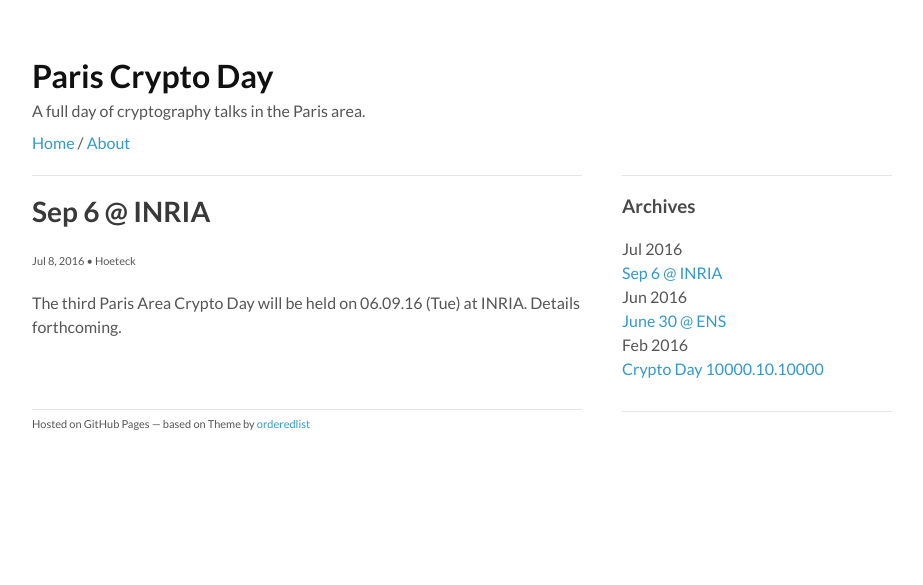
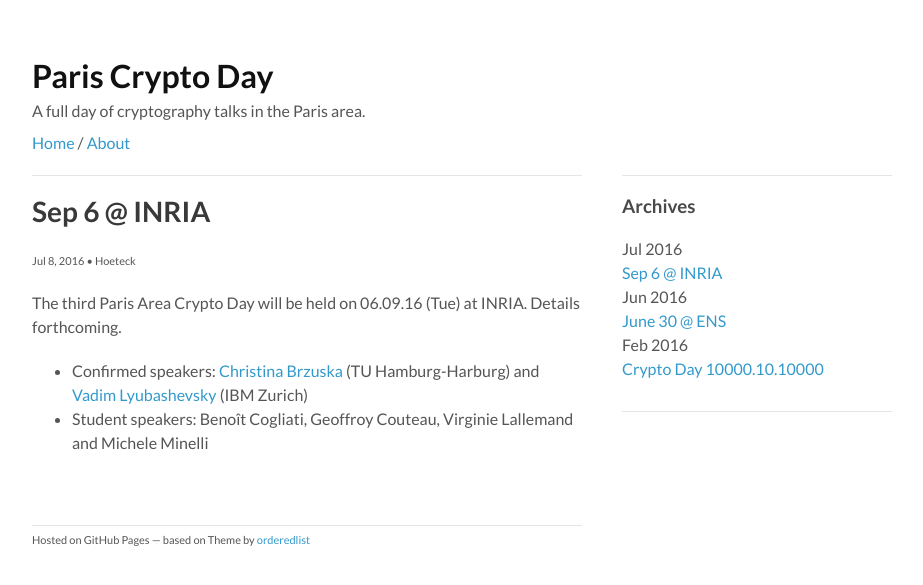
Before and after one commit to pariscryptoday/pariscryptoday.github.io, a Jekyll site: the page built from _posts/2016-07-11-third.md, in a window 1280 px wide. Shown: the top 585 px of the page, without its empty margins (178-1101 px from the left). Built offline with Jekyll 4.4.1, drawn with Linux system fonts in a browser that asks for light colours.

Commit message:
Update 2016-07-11-third.md

```diff
--- a/_posts/2016-07-11-third.md
+++ b/_posts/2016-07-11-third.md
@@ -7,3 +7,6 @@ date:   2016-07-08 10:10:00
 
 The third Paris Area Crypto Day will be held on 06.09.16 (Tue) at
 INRIA. Details forthcoming.
+
+* Confirmed speakers: [Christina Brzuska](http://christinabrzuska.de/) (TU Hamburg-Harburg) and [Vadim Lyubashevsky](http://researcher.ibm.com/researcher/view.php?person=zurich-VAD) (IBM Zurich)
+* Student speakers: Benoît Cogliati, Geoffroy Couteau, Virginie Lallemand and Michele Minelli
```
